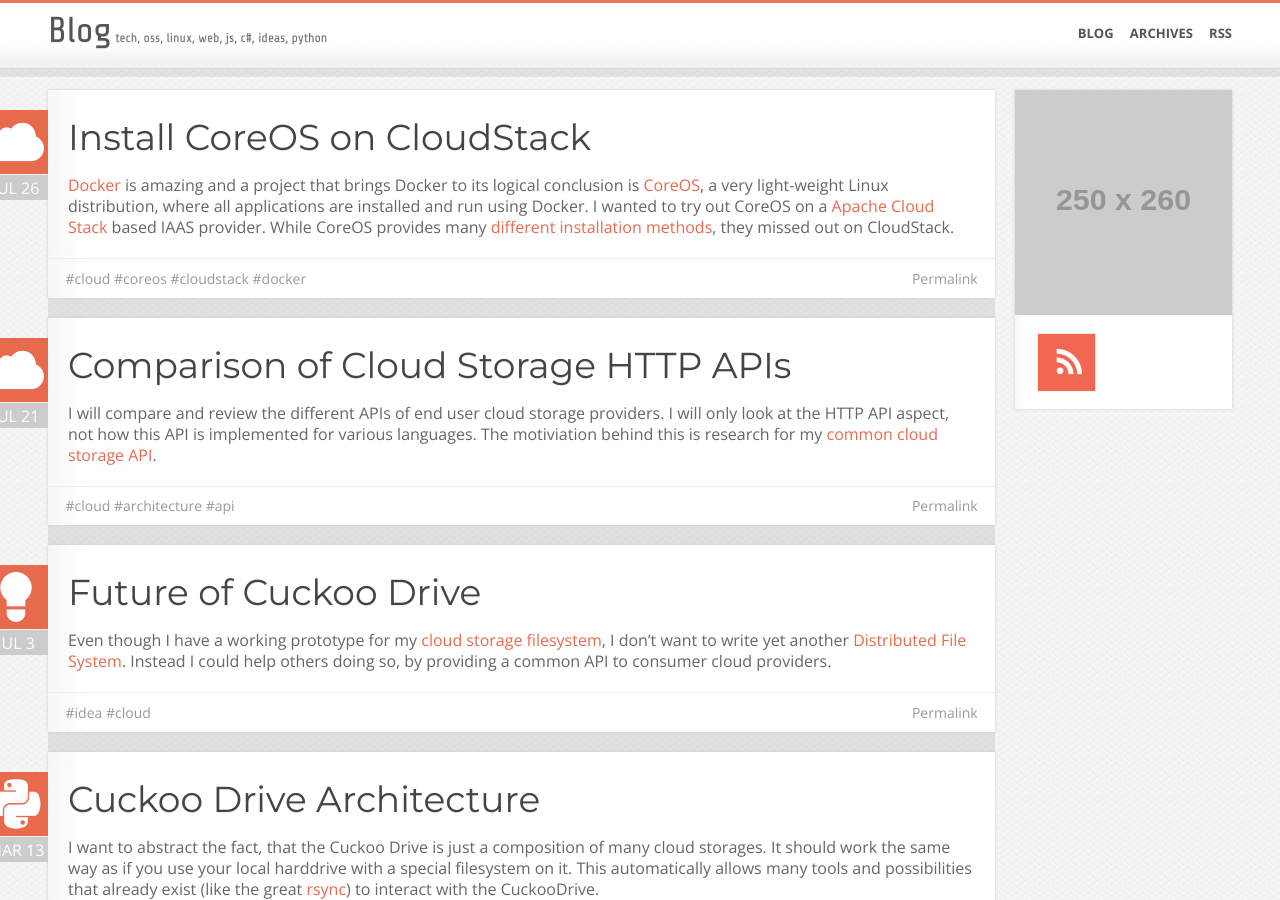
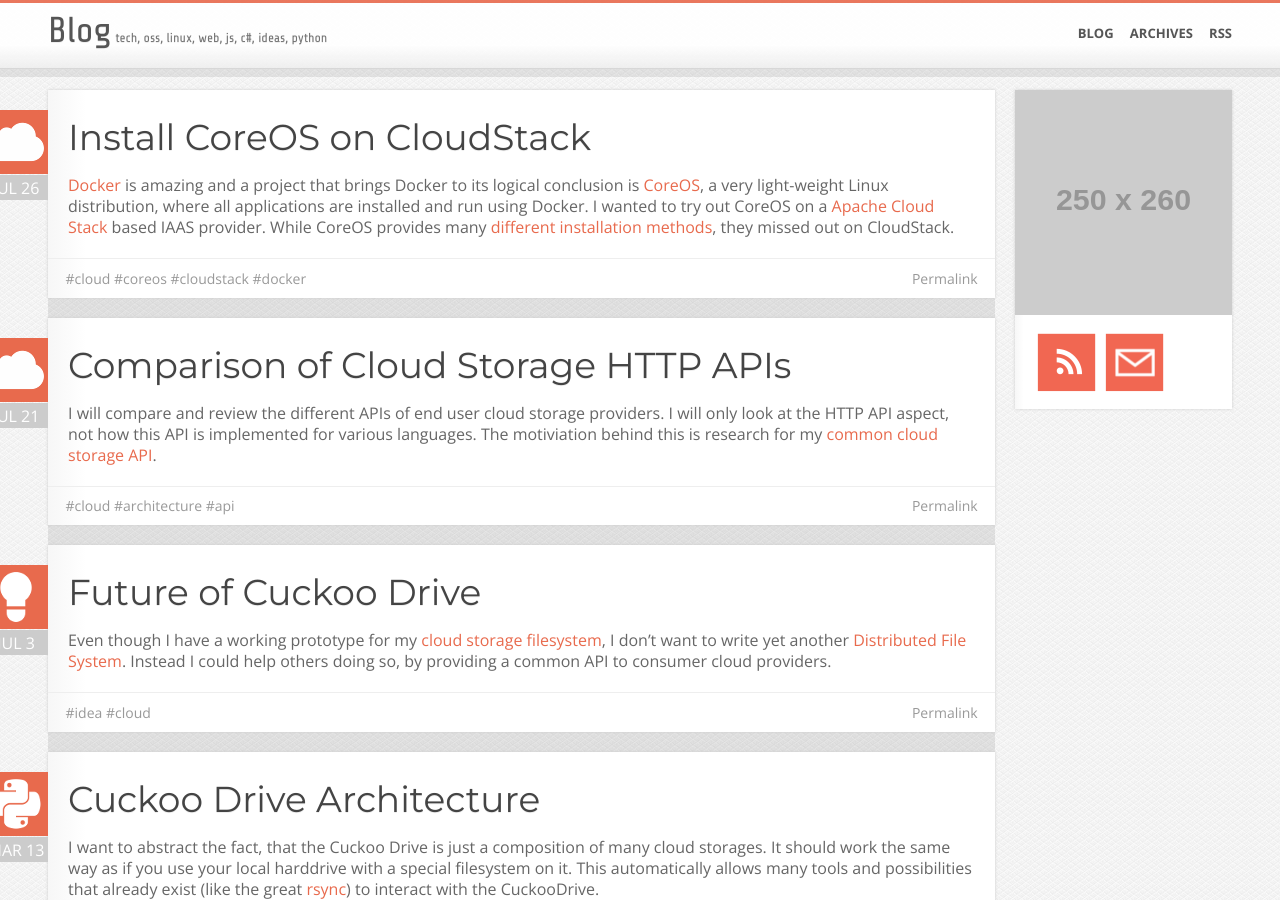
Before and after one commit to lukasmartinelli/lukasmartinelli.github.io, a Jekyll site: the page built from index.html, in a window 1280 px wide and 900 px high. Built offline with Jekyll 4.4.1, drawn with Linux system fonts in a browser that asks for light colours; Markdown is read by kramdown in place of the engine named in the settings; the list of posts is cut into pages by our own code.

Commit message:
Added mail address

```diff
--- a/_includes/bio.html
+++ b/_includes/bio.html
@@ -4,5 +4,8 @@
       <a href='/feed.xml' target='blank'>
           <img src='/img/rss.png' alt='Subscribe with RSS'></img>
       </a>
+      <a href='mailto:me@lukasmartinelli.ch' target='blank'>
+          <img src='/img/mail.png' alt='Contact me'></img>
+      </a>
   </div>
 </div>
```
Also changed, not shown: img/mail.png (added).
